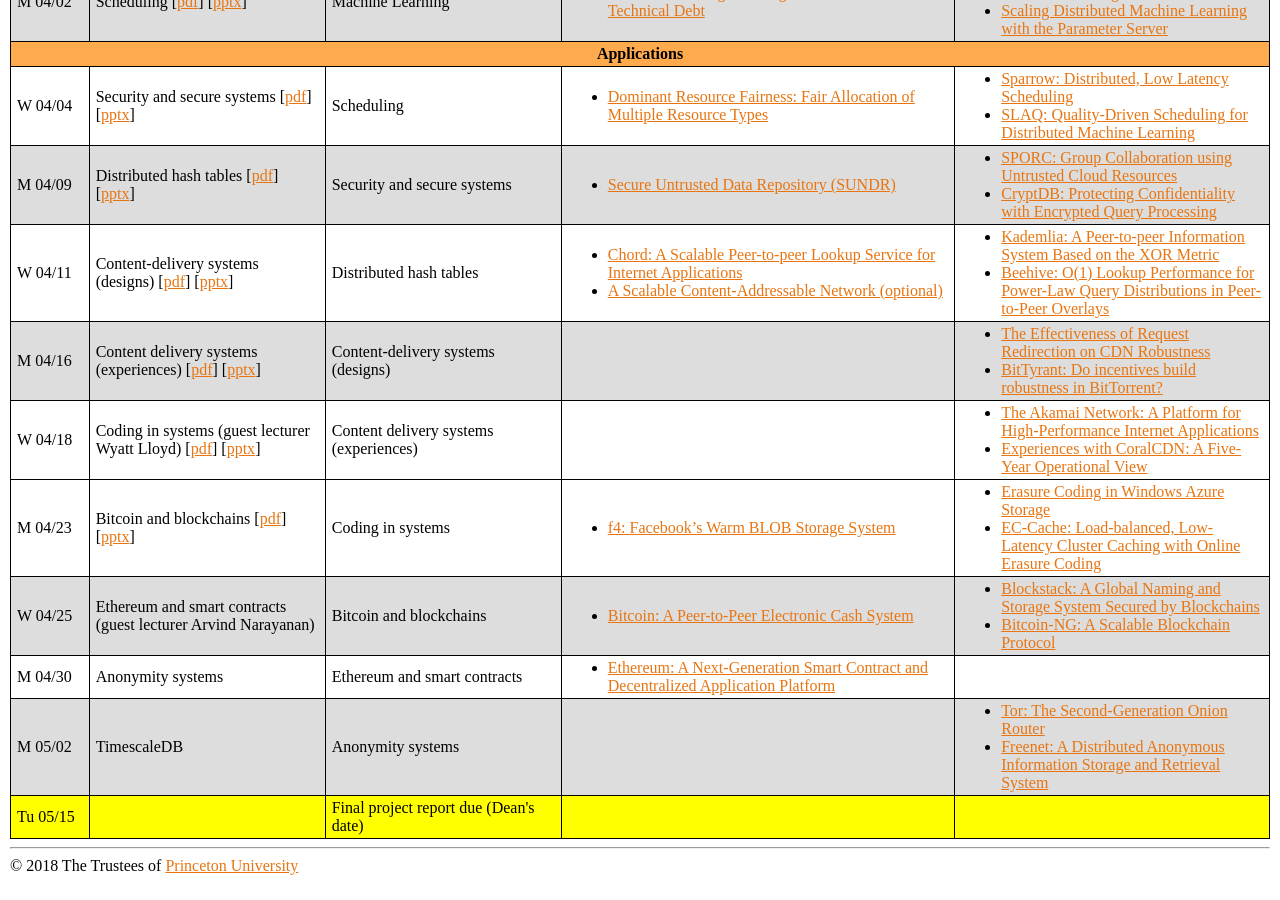
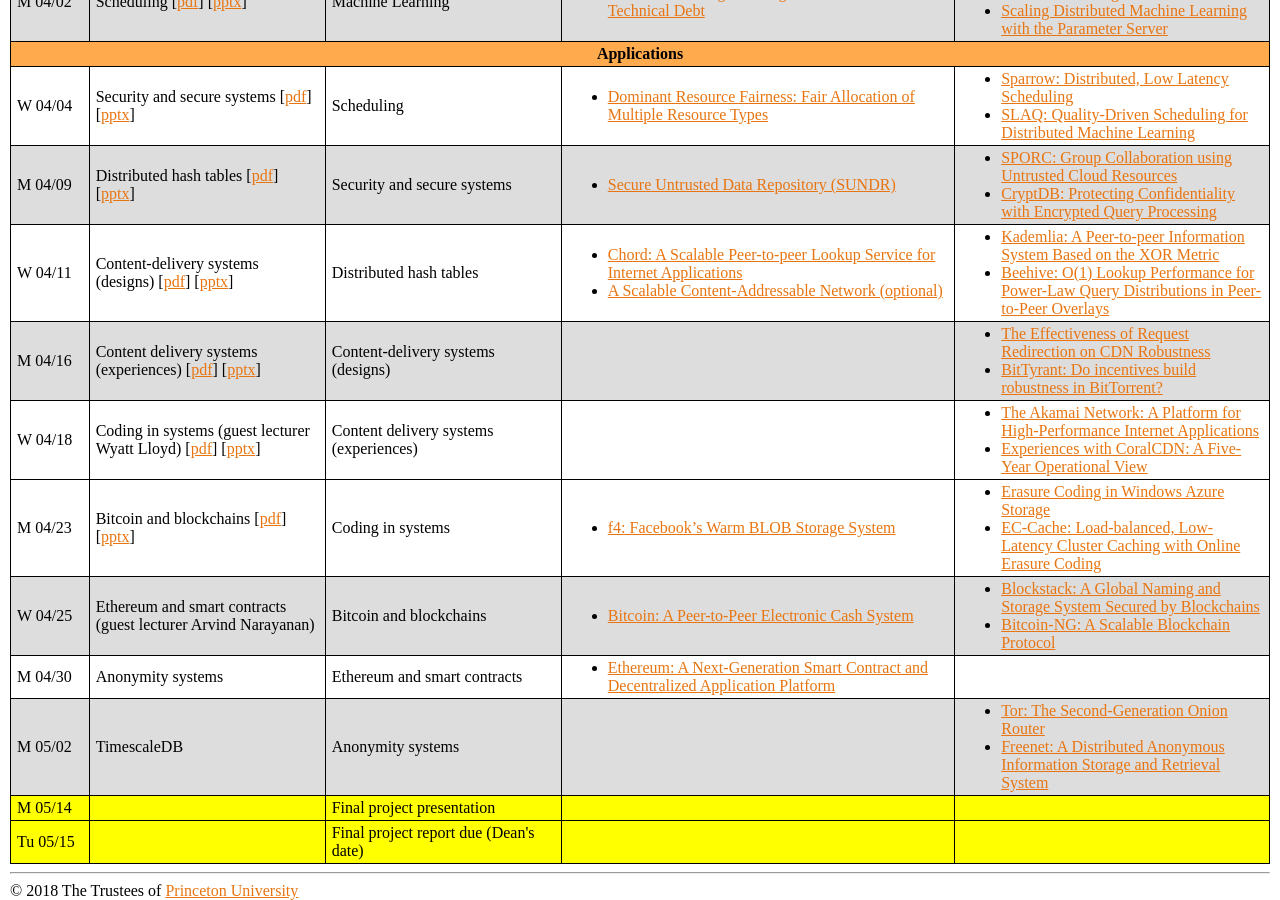
Before and after one commit to COS518/cos518.github.io, a Jekyll site: the page built from syllabus.md, in a window 1280 px wide and 900 px high, scrolled down 1709 px. Built offline with Jekyll 4.4.1, drawn with Linux system fonts in a browser that asks for light colours; our own code applies the rules of GitHub Pages for plain Markdown files; before the commit the page ends 2584 px from its top, so only the background shows below that.

Commit message:
Schedule for presentation

```diff
--- a/_data/syllabus.yml
+++ b/_data/syllabus.yml
@@ -351,6 +351,10 @@
         - name: Freenet&#58; A Distributed Anonymous Information Storage and Retrieval System
           link: http://homepage.divms.uiowa.edu/~ghosh/freenet.pdf
       type: lecture
+    - date: M 05/14
+      lecture-topic:
+      reading-topic: Final project presentation
+      type: exam
     - date: Tu 05/15
       lecture-topic:
       reading-topic: Final project report due (Dean's date)
```
Also changed, not shown: projects.md (+1 -1 lines).
